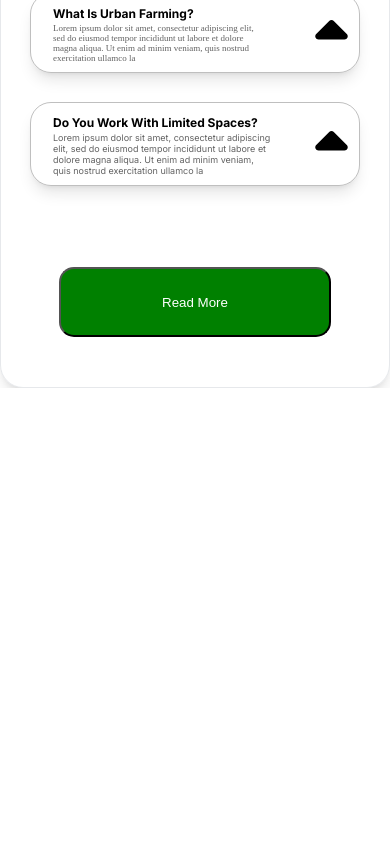
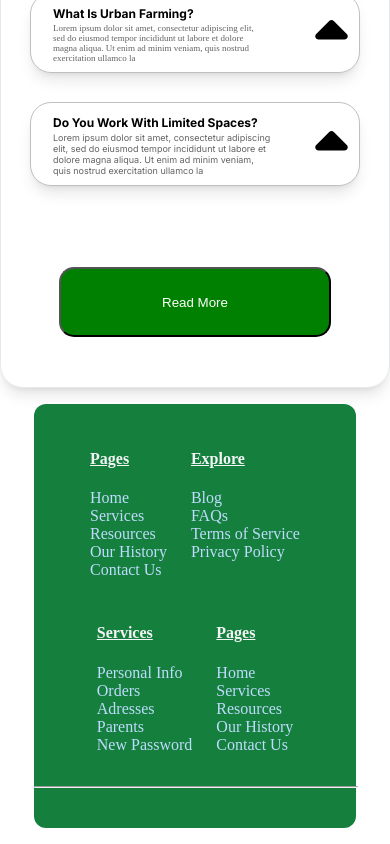
Before and after one commit to sneha01vaish/ECO-AFRIQA1, a React (Create React App) app in the folder freshly_set/frontend/: page / in a window 390 px wide. Shown: the part 5850-6694 px from the top of the page. Before the commit the page ends 6238 px from the top, so only its background shows below. Built offline with nearby package versions, Linux system fonts and the light colour scheme.

Commit message:
footer section

```diff
--- a/freshly_set/frontend/src/components/Home.js
+++ b/freshly_set/frontend/src/components/Home.js
@@ -21,7 +21,7 @@ function Home() {
      <Faq />
 
      <Contact />
-    {/* <FreshlyFooter /> */}
+    <FreshlyFooter />
      </div>
   )
 }
--- a/freshly_set/frontend/src/components/footer/FreshlyFooter.js
+++ b/freshly_set/frontend/src/components/footer/FreshlyFooter.js
@@ -1,13 +1,11 @@
 import React, { useState, useEffect } from "react";
-import { FaPhoneAlt, FaFacebookF,FaArrowUp, FaInstagramSquare } from "react-icons/fa";
-import { MdEmail } from "react-icons/md";
-import { BsTwitterX } from "react-icons/bs";
+import { FaArrowUp } from "react-icons/fa";
 
 const FreshlyFooter = () => {
   const [isVisible, setIsVisible] = useState(false);
 
   const toggleVisibility = () => {
-    if (window.pageYOffset > 300) {
+    if (window.pageYOffset > 800) {
       setIsVisible(true);
       // console.log("window scroll to height > 300", isVisible)
     } else {
@@ -30,27 +28,22 @@ const FreshlyFooter = () => {
   }, []);
 
   return (
-    <div className="bg-green-300 text-[10px] md:text-lg text-gray-600 p-4 sm:text-sm mt-[160px]">
-      <div className="text-xs md:text-lg flex flex-col justify-center items-start text-gray-600 lg:flex-row border-b border-green-400 pb-8">
+    <div className="p-4">
+      <div className="w-[90%] bg-green-700 mx-auto pb-8 rounded-xl">
+        <div className="flex justify-around items-center py-6 text-gray-600 gap-8">
 
-        <section className="">
-          <h1 className="text-center font-bold pb-2">LOGO</h1>
-          <div className="hidden lg:flex">
-            <div className="gap-4">
+          <section className="hidden sm:flex">
 
-              <p className="">We are revolutionizing urban farming by transforming urban spaces into lush, green sanctuaries, bringing farm-fresh goodness closer to your table. Join us</p>
-              <div className="pt-2 flex gap-2">
-                <a href="+254 712345678"><FaPhoneAlt /></a>
-                <a href= "mailto: info@freshlyfarms.com"><MdEmail /></a>
+            <div className="bg-white rounded-full p-2">
+              <img src="/static/media/logo2.png" alt="Freshly farms logo" />
             </div>
-            </div>
-          </div>
+
           </section>
 
-        <div className="flex justify-center items-start gap-6 sm:gap-4 md:gap-8 mx-auto">
+          <div className="flex flex-wrap justify-center items-start gap-6">
 
             <div className="text-nowrap flex flex-col">
-            <h4 className="font-bold pb-2 underline">Pages</h4>
+              <h4 className="font-bold text-gray-100 underline">Pages</h4>
               <a href="/">Home</a>
               <a href="tutor">Services</a>
               <a href="students">Resources</a>
@@ -59,7 +52,7 @@ const FreshlyFooter = () => {
             </div>
 
             <div className="text-nowrap flex flex-col">
-            <h4 className="font-bold pb-2 underline">Explore</h4>
+              <h4 className="font-bold text-gray-100 underline">Explore</h4>
               <a href="blog">Blog</a>
               <a href="faq">FAQs</a>
               <a href="terms">Terms of Service</a>
@@ -67,27 +60,38 @@ const FreshlyFooter = () => {
             </div>
 
             <div className="text-nowrap flex flex-col">
-            <h4 className="font-bold pb-2 underline">Services</h4>
+              <h4 className="font-bold text-gray-100 underline">Services</h4>
               <a href="about">Personal Info</a>
               <a href="tutor">Orders</a>
               <a href="students">Adresses</a>
               <a href="parents">Parents</a>
               <a href="contact">New Password</a>
             </div>
+
+            <div className="text-nowrap flex flex-col">
+              <h4 className="font-text-gray-100 text-gray-100 underline">Pages</h4>
+              <a href="/">Home</a>
+              <a href="tutor">Services</a>
+              <a href="students">Resources</a>
+              <a href="about">Our History</a>
+              <a href="contact">Contact Us</a>
             </div>
 
-        <div className="animate-ping fixed bottom-4 right-4 ">
+          </div>
+
+          <div className="p-1 fixed bottom-4 right-4">
           {isVisible && (
             <button
             onClick={scrollToTop}
-          className="bg-green-600 p-2 text-white rounded-full shadow-lg hover:bg-green-700 focus:outline-none focus:ring-2 focus:ring-green-500 focus:ring-opacity-50 transition">
+            className="bg-green-600 text-xs p-1 px-1.5 animate-ping cursor-pointer rounded-full text-white border-none transition">
             <FaArrowUp />
           </button>
           )}
           </div>
 
         </div>
-        {/* <hr className="w-full h-[2px] bg-green-500" /> */}
+        <hr className="w-full bg-gray-200" />
+      </div>
     </div>
   )
 }
--- a/freshly_set/frontend/src/index.css
+++ b/freshly_set/frontend/src/index.css
@@ -10,3 +10,11 @@ body
 @tailwind base;
 @tailwind components;
 @tailwind utilities;
+
+a {
+  @apply text-blue-200 no-underline
+}
+
+a:visited {
+  @apply text-purple-200
+}
```
Lines whose indentation alone changed are shown as unchanged.
